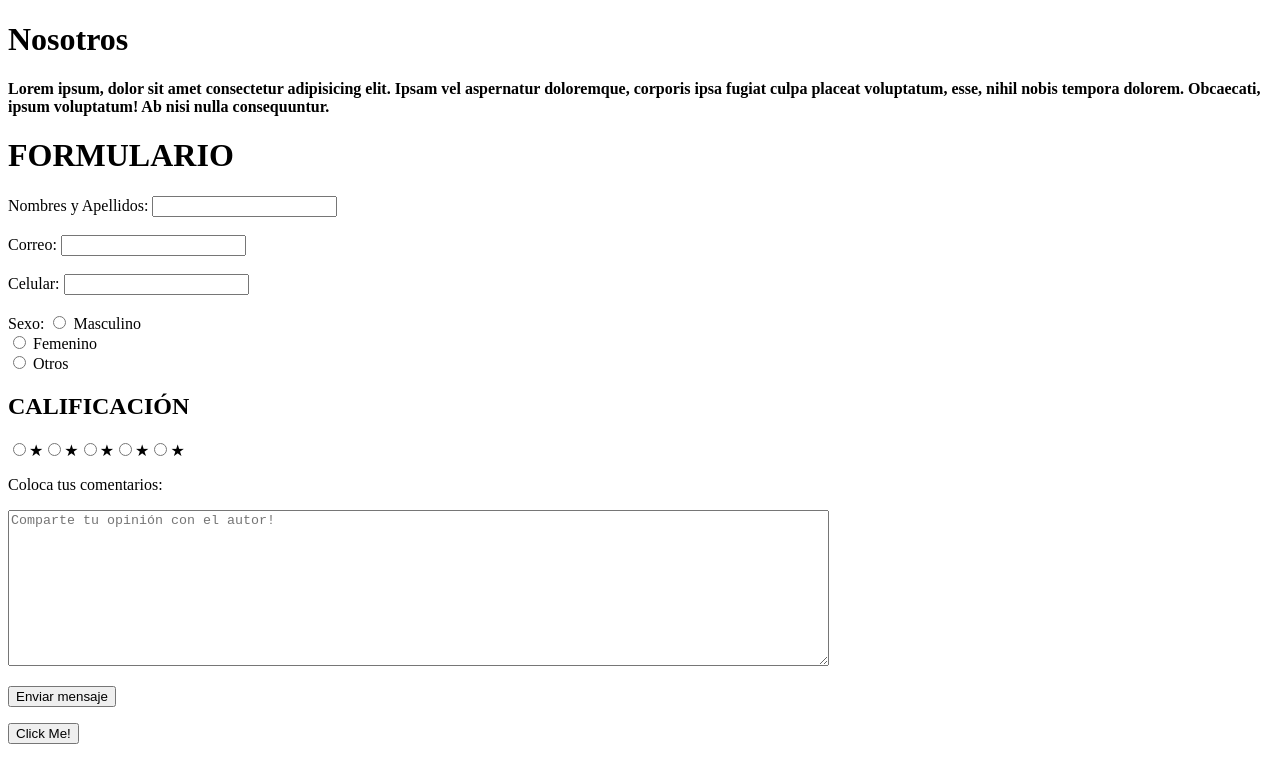
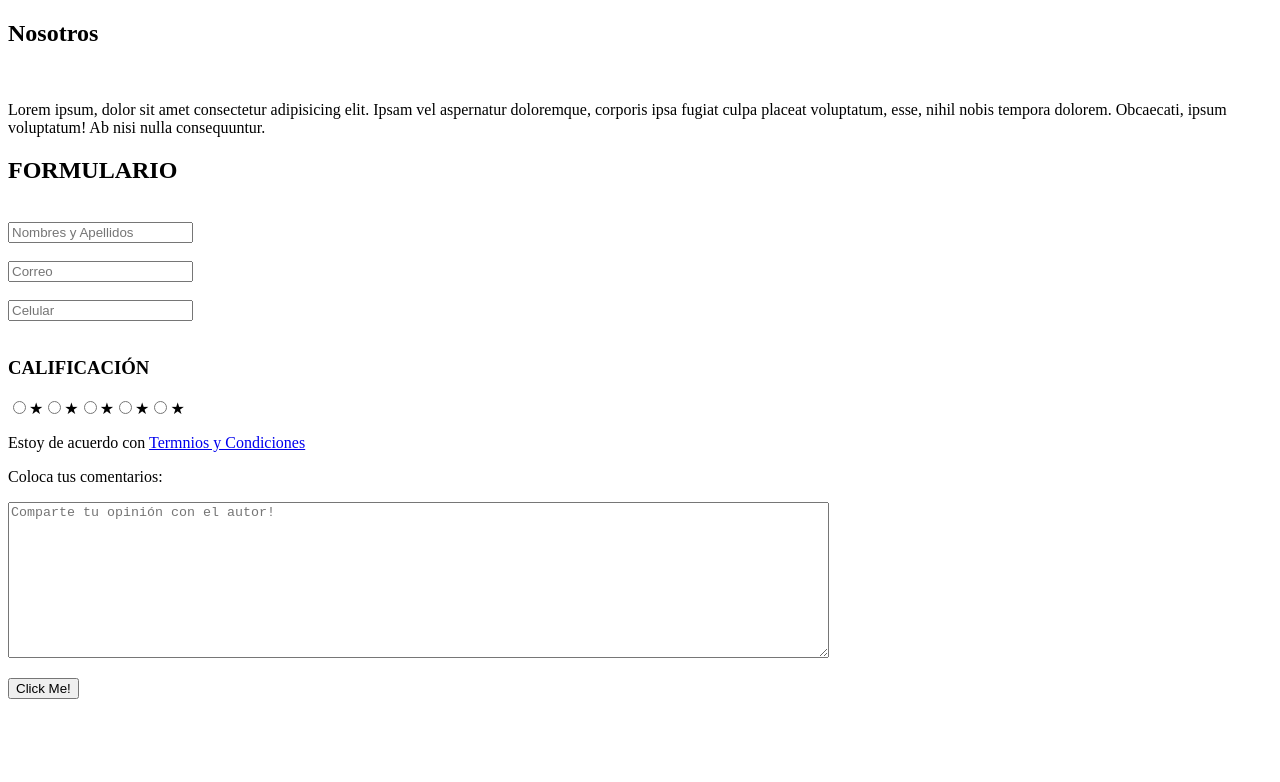
Before and after one commit to Andre-CruzGonzales/proyecto_lenguaje_soporte, a plain HTML site: page formualrio.html in a window 1280 px wide. Drawn offline with Linux system fonts and the light colour scheme.

Commit message:
subiron cambios

```diff
--- a/formualrio.html
+++ b/formualrio.html
@@ -2,64 +2,63 @@
 <html lang="en">
   <head>
     <meta charset="UTF-8" />
-    <meta http-equiv="X-UA-Compatible" content="IE=edge" />
+    <!-- <meta http-equiv="X-UA-Compatible" content="IE=edge" /> -->
     <meta name="viewport" content="width=device-width, initial-scale=1.0" />
+    <link rel="stylesheet" type="text/css" href="styles/styles.css">
     <title>Document</title>
   </head>
   <body>
+    <section class="header">
     <h1>Nosotros</h1>
-    <b>
-      <p>
+    <br>
+      <p class="parrafo">
         Lorem ipsum, dolor sit amet consectetur adipisicing elit. Ipsam vel
         aspernatur doloremque, corporis ipsa fugiat culpa placeat voluptatum,
         esse, nihil nobis tempora dolorem. Obcaecati, ipsum voluptatum! Ab nisi
         nulla consequuntur.
       </p>
     </b>
+  </section>
+  <section class="Form" >
 
-    <h1>FORMULARIO</h1>
-    <form>
-      <label for="Nombres">Nombres y Apellidos:</label>
-      <input type="text" id="Nombres" name="Nombres" /><br /><br />
-      <label for="mail">Correo:</label>
-      <input type="email" id="mail" name="mail" /><br /><br />
-      <label for="phone">Celular:</label>
-      <input type="number" id="phone" name="phone" /><br /><br />
-      <label for="sexo">Sexo:</label>
+    <form class="datos">
+      <h2 class="subtitulo" >FORMULARIO</h2><br>
+      <input class="controls" type="text" id="Nombres" name="Nombres" maxlength="25" placeholder="Nombres y Apellidos" /><br /><br />
+      <input class="controls" type="email" id="mail" name="mail" placeholder="Correo"/><br /><br />
+      <input class="controls" type="number" id="phone" name="phone" placeholder="Celular" /><br /><br />
 
-      <input type="radio" id="male" name="gender" value="male" />
-      <label for="male">Masculino</label><br />
-      <input type="radio" id="female" name="gender" value="female" />
-      <label for="female">Femenino</label><br />
-      <input type="radio" id="other" name="gender" value="other" />
-      <label for="other">Otros</label>
     </form>
-    <h2>CALIFICACIÓN</h2>
+
+    <h3>CALIFICACIÓN</h3>
+
+    <form class="form">
       <p class="clasificacion">
-      <input id="radio1" type="radio" name="estrellas" value="5" /><!--
-        --><label for="radio1">★</label
-      ><!--
-        --><input id="radio2" type="radio" name="estrellas" value="4" /><!--
-        --><label for="radio2">★</label
-      ><!--
-        --><input id="radio3" type="radio" name="estrellas" value="3" /><!--
-        --><label for="radio3">★</label
-      ><!--
-        --><input id="radio4" type="radio" name="estrellas" value="2" /><!--
-        --><label for="radio4">★</label
-      ><!--
-        --><input id="radio5" type="radio" name="estrellas" value="1" /><!--
+          <input class="input" id="radio1" type="radio" name="estrellas" value="5"><!--
+          --><label class="label" for="radio1">★</label><!--
+          --><input class="input" id="radio2" type="radio" name="estrellas" value="4"><!--
+          --><label class="label" for="radio2">★</label><!--
+          --><input class="input" id="radio3" type="radio" name="estrellas" value="3"><!--
+          --><label class="label" for="radio3">★</label><!--
+          --><input class="input" id="radio4" type="radio" name="estrellas" value="2"><!--
+          --><label class="label" for="radio4">★</label><!--
+      --><input class="input" id="radio5" type="radio" name="estrellas" value="1"><!--
       --><label for="radio5">★</label>
+        </p>
+  </form>
+
+  <p class="terminos">
+    Estoy de acuerdo con <a href="#">Termnios y Condiciones</a>
   </p>
   <p>Coloca tus comentarios:</p>
 
             <p><textarea name="mensaje" placeholder="Comparte tu opinión con el autor!" cols="100" rows="10" ></textarea></p>
 
-      <p><input type="submit" value="Enviar mensaje"></p>
+
 
           </form>
           <button type="button" onclick="alert('Gracias por llenar el formualrio')">
             Click Me!
           </button>
+        </section>
         </body>
         </html>
```
Also changed, not shown: Foro.html (added, +30 -0 lines). Lines whose indentation alone changed are shown as unchanged.
